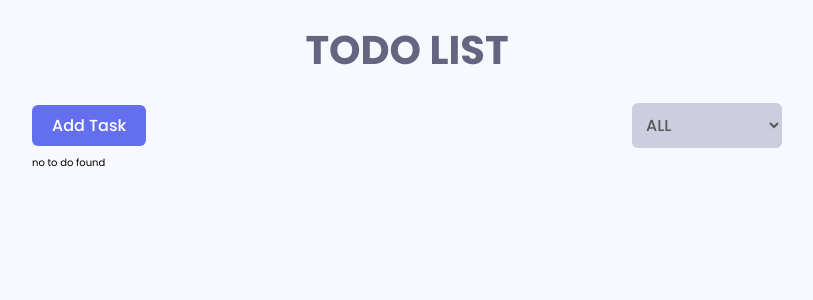
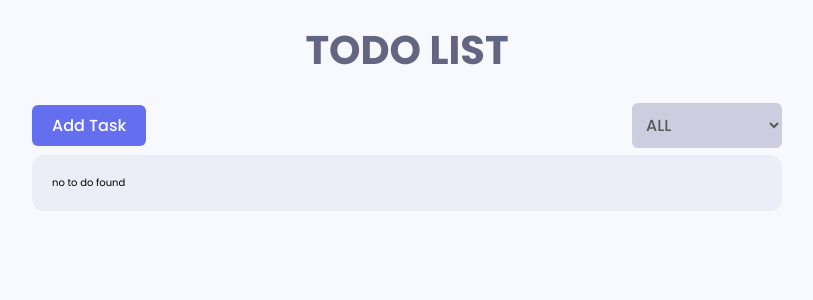
Before and after one commit to DulanjaliSenarathna/react-todo-app, a React (Create React App) app: page / in a window 1280 px wide. Shown: the top 300 px of the page, without its empty margins (233-1046 px from the left). Built offline with nearby package versions, Linux system fonts and the light colour scheme.

Commit message:
UI updated

```diff
--- a/src/components/AppContent.jsx
+++ b/src/components/AppContent.jsx
@@ -1,6 +1,7 @@
 import React from 'react'
 import { useSelector } from 'react-redux'
 import ToDoItem from './ToDoItem';
+import styles from '../styles/modules/app.module.scss'
 
 function AppContent() {
   // get todos from localstorage
@@ -9,7 +10,7 @@ function AppContent() {
   sortedTodoList.sort((a,b) => new Date(b.time) - new Date(a.time));
   console.log(todoList);
   return (
-    <div>
+    <div className={styles.content__wrapper}>
       {sortedTodoList && sortedTodoList.length > 0 ?
        sortedTodoList.map((todo)=><ToDoItem key={todo.id} todo={todo}/>)
       : 'no to do found'}
```
